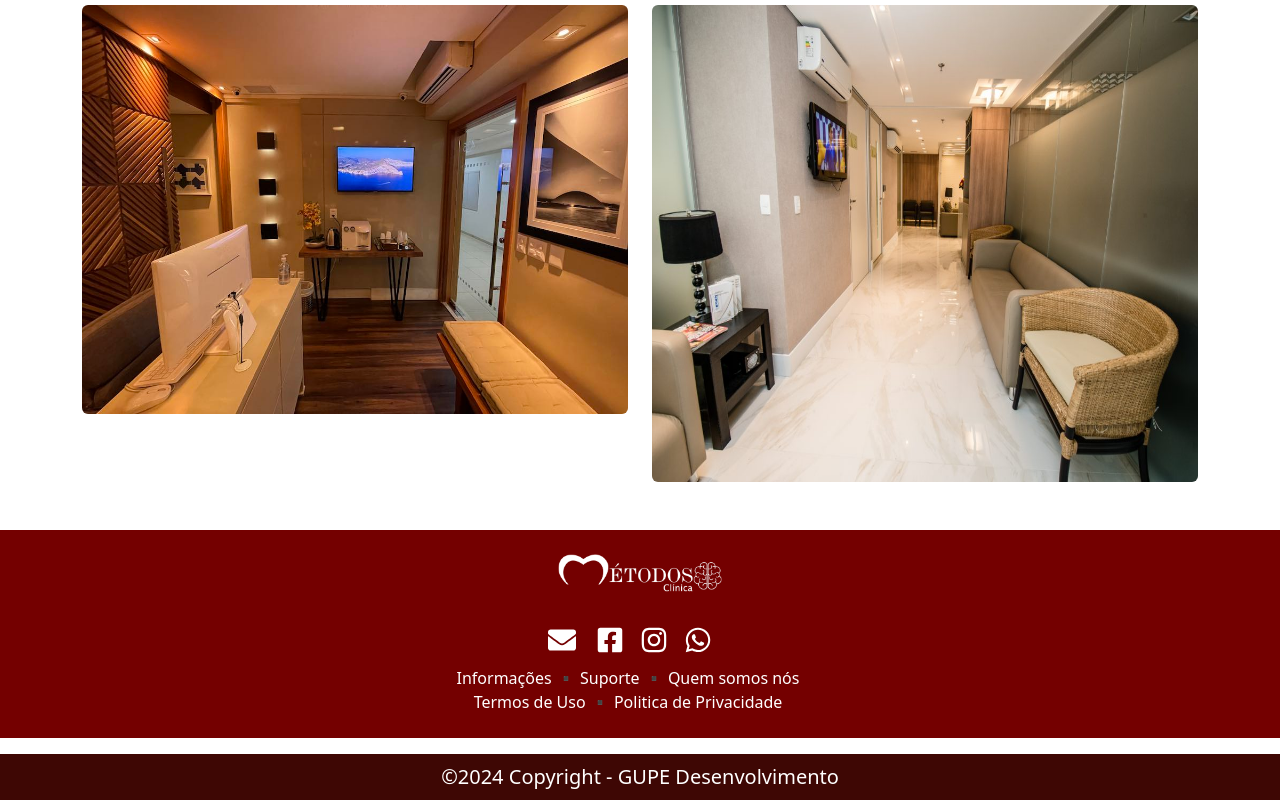
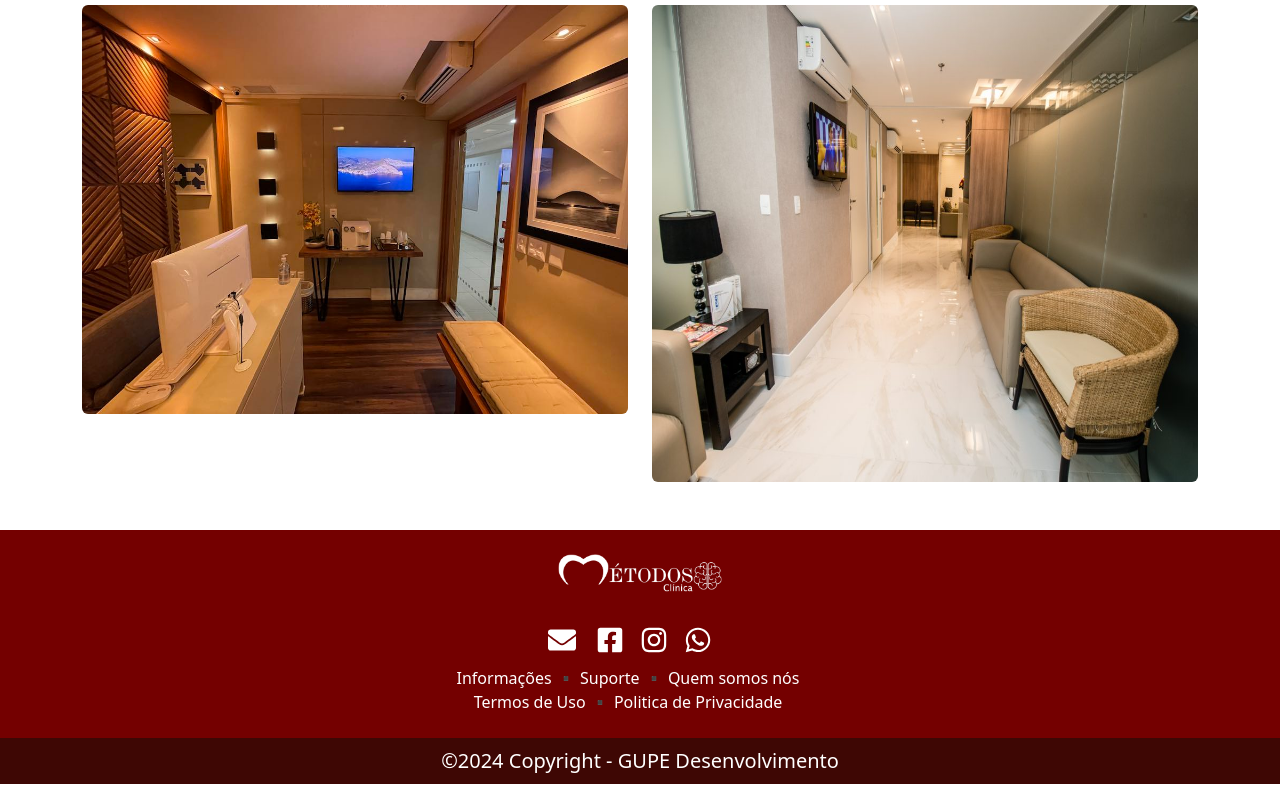
Before and after one commit to PedroOmeeti/clinica-metodos-principal, a React (Create React App) app: page / in a window 1280 px wide. Shown: the part 2185-2985 px from the top of the page. Built offline with nearby package versions, Linux system fonts and the light colour scheme.

Commit message:
Arrumando o sweet
O sweet alert estava dento do footer

```diff
--- a/src/App.js
+++ b/src/App.js
@@ -23,13 +23,13 @@ function App() {
           <AnimatedRoutes />
         </Row>
 
+        <Sweet />
         <Row>
           <MenuFooter />
         </Row>
 
-        <Row>
-          <Sweet />
-        </Row>
+
+
         <Row>
           <Col className="text-center Footer-color p-2">
             <span className="fs-5">&copy;2024 Copyright - GUPE Desenvolvimento</span>
--- a/src/components/SweetAlert.js
+++ b/src/components/SweetAlert.js
@@ -62,7 +62,7 @@ function Sweet() {
   }, []);
 
   return (
-    <div>
+    <div className='d-none'>
       <Navbar>
         <Nav>
           <NavItem>
```
